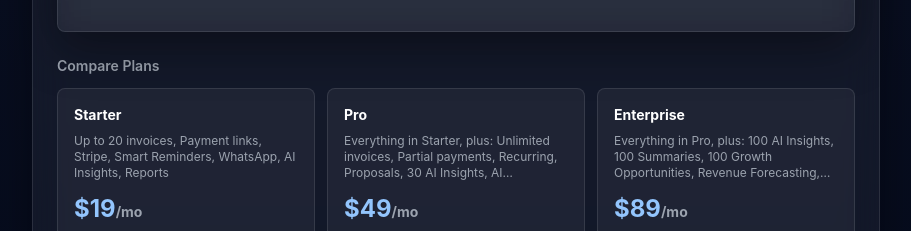
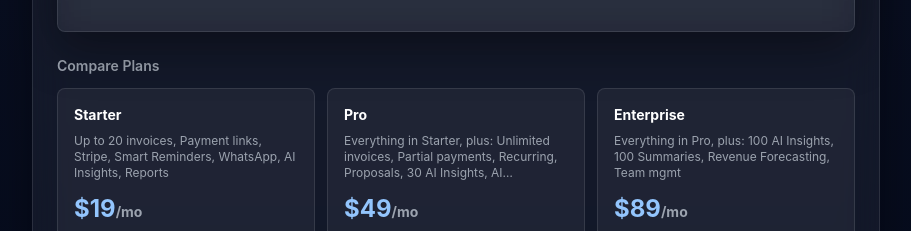
Before and after one commit to ongjooming-web/Verkspay, a Next.js app in the folder prism/: page /settings in a window 1280 px wide. Shown: the part 3120-3351 px from the top of the page, without its empty margins (184-1095 px from the left). Built offline with nearby package versions, Linux system fonts and the light colour scheme; no server answers.

Commit message:
Update: Remove Growth Opportunities from settings plan display

```diff
--- a/prism/src/app/settings/page.tsx
+++ b/prism/src/app/settings/page.tsx
@@ -734,8 +734,8 @@ function BillingSection() {
   // Plan configuration
   const plans = [
     { id: 'starter', name: 'Starter', monthlyPrice: 19, annualPrice: 15, features: 'Up to 20 invoices, Payment links, Stripe, Smart Reminders, WhatsApp, AI Insights, Reports' },
-    { id: 'pro', name: 'Pro', monthlyPrice: 49, annualPrice: 39, features: 'Everything in Starter, plus: Unlimited invoices, Partial payments, Recurring, Proposals, 30 AI Insights, AI Summaries, Growth Opportunities' },
-    { id: 'enterprise', name: 'Enterprise', monthlyPrice: 89, annualPrice: 71, features: 'Everything in Pro, plus: 100 AI Insights, 100 Summaries, 100 Growth Opportunities, Revenue Forecasting, Team mgmt' }
+    { id: 'pro', name: 'Pro', monthlyPrice: 49, annualPrice: 39, features: 'Everything in Starter, plus: Unlimited invoices, Partial payments, Recurring, Proposals, 30 AI Insights, AI Summaries' },
+    { id: 'enterprise', name: 'Enterprise', monthlyPrice: 89, annualPrice: 71, features: 'Everything in Pro, plus: 100 AI Insights, 100 Summaries, Revenue Forecasting, Team mgmt' }
   ]
 
   // Calculate trial days remaining
```
